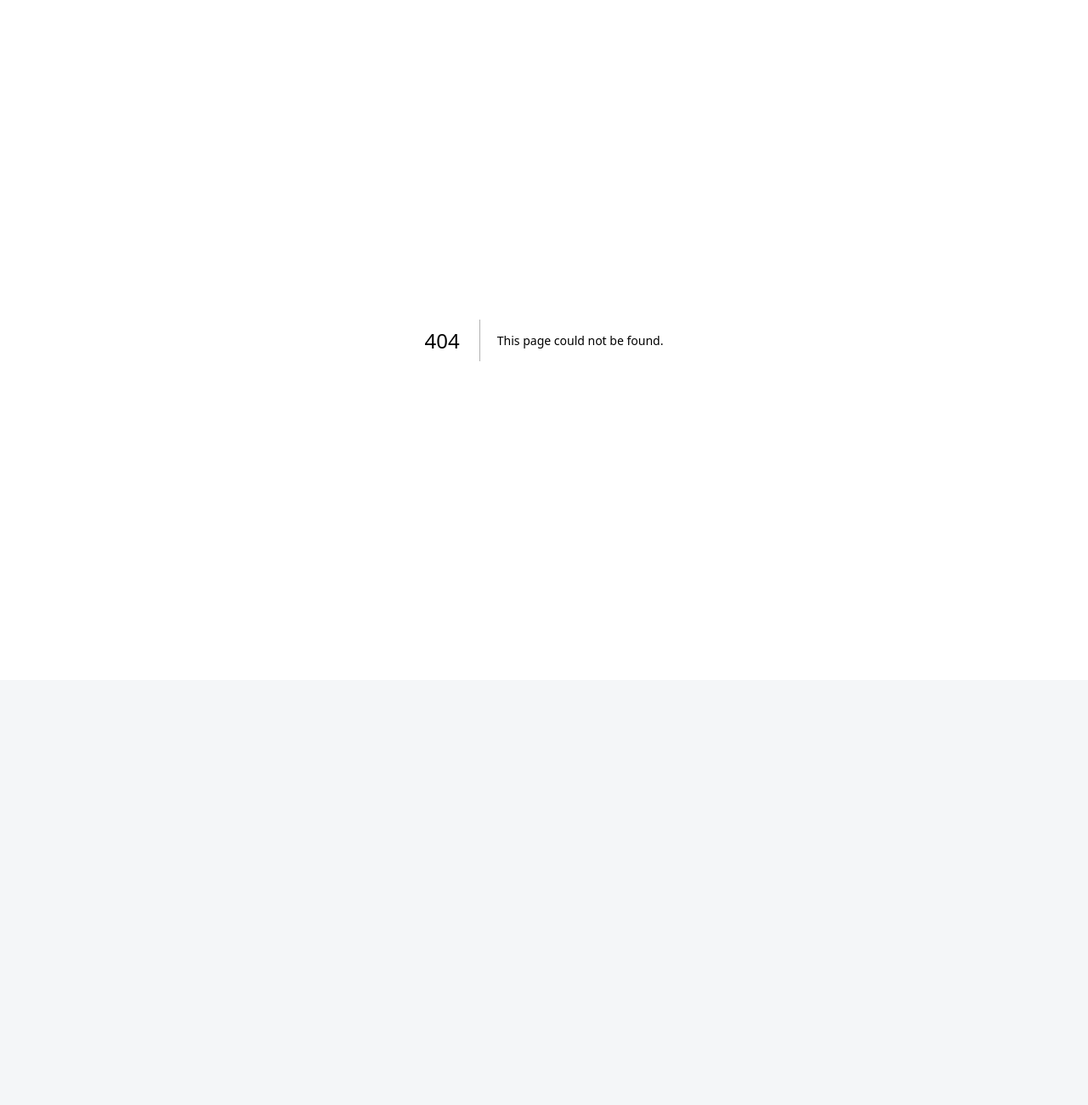
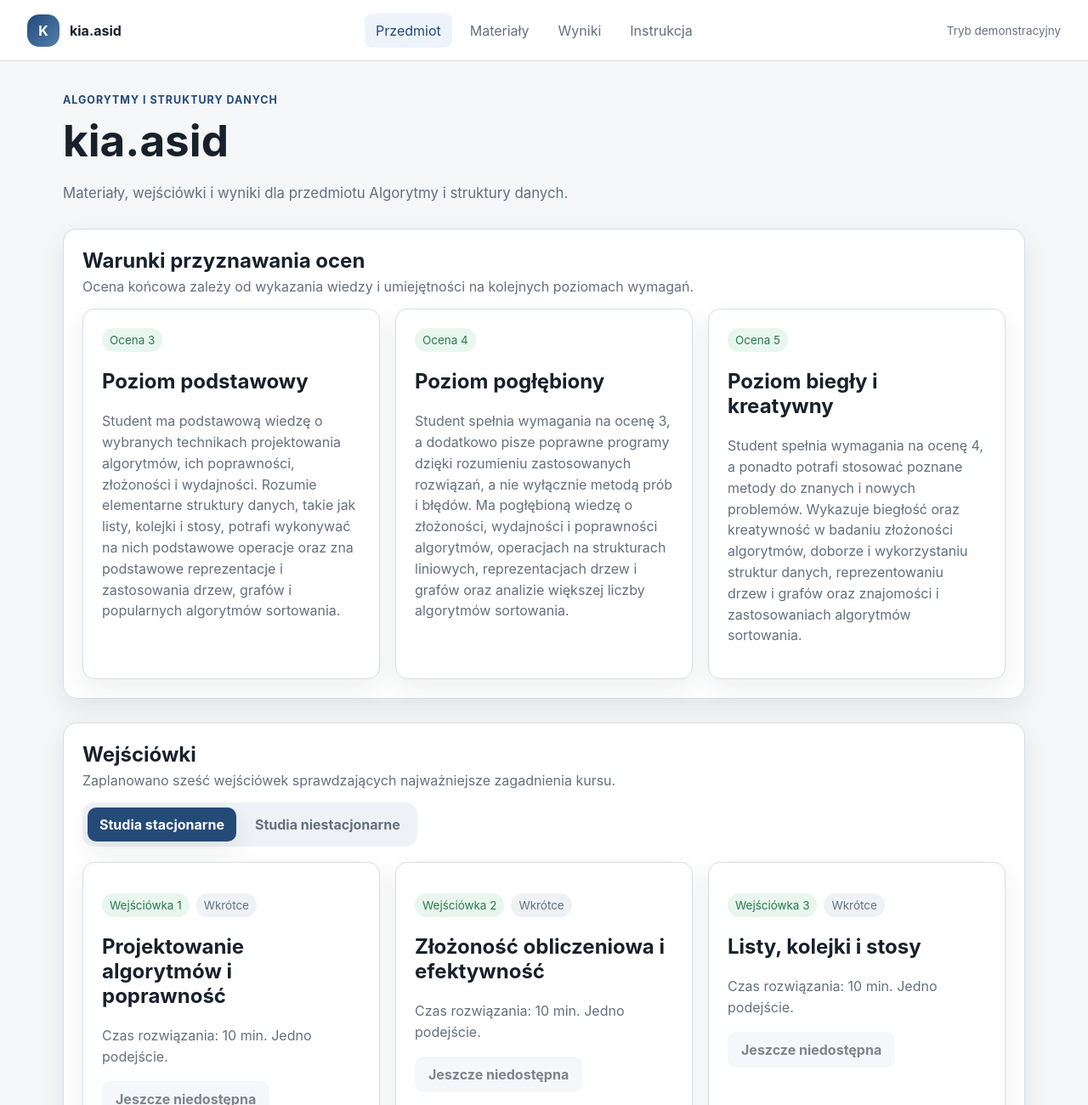
Before and after one commit to MatPomGit/kia, a Next.js app in the folder apps/web/: page /kia.asid in a window 1280 px wide. Before the commit this address had no page. Shown: the top 1300 px of the page at 85% size. Before the commit the page ends 800 px from the top, so only its background shows below. Built offline with nearby package versions, Linux system fonts and the light colour scheme.

Commit message:
Zmien trase przedmiotu na kia.asid

```diff
--- /dev/null
+++ b/apps/web/app/kia.asid/page.tsx
@@ -0,0 +1,190 @@
+"use client";
+
+import Link from "next/link";
+import { useState } from "react";
+import { Header } from "@/components/Header";
+import { Footer } from "@/components/Footer";
+
+type StudyMode = "fullTime" | "partTime";
+
+type Quiz = {
+  label: string;
+  title: string;
+  time: string;
+  status: string;
+  available: boolean;
+};
+
+type GradeRequirement = {
+  grade: string;
+  title: string;
+  description: string;
+};
+
+type Material = {
+  label: string;
+  title: string;
+  description: string;
+};
+
+const studyModes: Array<{ id: StudyMode; label: string }> = [
+  { id: "fullTime", label: "Studia stacjonarne" },
+  { id: "partTime", label: "Studia niestacjonarne" },
+];
+
+const quizzes: Quiz[] = [
+  { label: "Wejściówka 1", title: "Projektowanie algorytmów i poprawność", time: "10 min", status: "Wkrótce", available: false },
+  { label: "Wejściówka 2", title: "Złożoność obliczeniowa i efektywność", time: "10 min", status: "Wkrótce", available: false },
+  { label: "Wejściówka 3", title: "Listy, kolejki i stosy", time: "10 min", status: "Wkrótce", available: false },
+  { label: "Wejściówka 4", title: "Drzewa i ich reprezentacje", time: "10 min", status: "Wkrótce", available: false },
+  { label: "Wejściówka 5", title: "Grafy i podstawowe zastosowania", time: "10 min", status: "Wkrótce", available: false },
+  { label: "Wejściówka 6", title: "Algorytmy sortowania", time: "10 min", status: "Wkrótce", available: false },
+];
+
+const quizzesByMode: Record<StudyMode, Quiz[]> = {
+  fullTime: quizzes,
+  partTime: quizzes,
+};
+
+const gradeRequirements: GradeRequirement[] = [
+  {
+    grade: "3",
+    title: "Poziom podstawowy",
+    description:
+      "Student ma podstawową wiedzę o wybranych technikach projektowania algorytmów, ich poprawności, złożoności i wydajności. Rozumie elementarne struktury danych, takie jak listy, kolejki i stosy, potrafi wykonywać na nich podstawowe operacje oraz zna podstawowe reprezentacje i zastosowania drzew, grafów i popularnych algorytmów sortowania.",
+  },
+  {
+    grade: "4",
+    title: "Poziom pogłębiony",
+    description:
+      "Student spełnia wymagania na ocenę 3, a dodatkowo pisze poprawne programy dzięki rozumieniu zastosowanych rozwiązań, a nie wyłącznie metodą prób i błędów. Ma pogłębioną wiedzę o złożoności, wydajności i poprawności algorytmów, operacjach na strukturach liniowych, reprezentacjach drzew i grafów oraz analizie większej liczby algorytmów sortowania.",
+  },
+  {
+    grade: "5",
+    title: "Poziom biegły i kreatywny",
+    description:
+      "Student spełnia wymagania na ocenę 4, a ponadto potrafi stosować poznane metody do znanych i nowych problemów. Wykazuje biegłość oraz kreatywność w badaniu złożoności algorytmów, doborze i wykorzystaniu struktur danych, reprezentowaniu drzew i grafów oraz znajomości i zastosowaniach algorytmów sortowania.",
+  },
+];
+
+const materials: Material[] = [
+  { label: "Laboratorium 1", title: "Techniki projektowania algorytmów", description: "Poprawność, przejrzystość i sposoby usprawniania rozwiązań algorytmicznych." },
+  { label: "Laboratorium 2", title: "Złożoność i wydajność", description: "Analiza czasu działania, pamięci oraz znaczenie poprawności algorytmów." },
+  { label: "Laboratorium 3", title: "Listy, kolejki i stosy", description: "Elementarne struktury danych i podstawowe operacje wykonywane na tych strukturach." },
+  { label: "Laboratorium 4", title: "Drzewa", description: "Sposoby reprezentowania drzew oraz przykładowe zastosowania w rozwiązywaniu problemów." },
+  { label: "Laboratorium 5", title: "Grafy", description: "Reprezentacje grafów, podstawowe pojęcia i typowe zastosowania." },
+  { label: "Laboratorium 6", title: "Algorytmy sortowania", description: "Działanie popularnych metod sortowania i porównywanie ich złożoności." },
+  { label: "Laboratorium 7", title: "Powtórzenie i zadania przekrojowe", description: "Łączenie technik algorytmicznych, struktur danych oraz analizy złożoności w zadaniach problemowych." },
+];
+
+export default function AsdPage() {
+  const [quizMode, setQuizMode] = useState<StudyMode>("fullTime");
+  const [materialsMode, setMaterialsMode] = useState<StudyMode>("fullTime");
+
+  return (
+    <div className="shell">
+      <Header active="dashboard" title="kia.asid" />
+      <main id="main" className="container">
+        <section className="page-intro">
+          <span className="eyebrow">Algorytmy i struktury danych</span>
+          <h1>kia.asid</h1>
+          <p>Materiały, wejściówki i wyniki dla przedmiotu Algorytmy i struktury danych.</p>
+        </section>
+
+        <section className="tabbed-panel" aria-labelledby="grades-heading">
+          <div className="section-head compact">
+            <div>
+              <h2 id="grades-heading">Warunki przyznawania ocen</h2>
+              <p>Ocena końcowa zależy od wykazania wiedzy i umiejętności na kolejnych poziomach wymagań.</p>
+            </div>
+          </div>
+          <div className="grid">
+            {gradeRequirements.map((requirement) => (
+              <article className="card" key={requirement.grade}>
+                <span className="badge success">Ocena {requirement.grade}</span>
+                <h2>{requirement.title}</h2>
+                <p>{requirement.description}</p>
+              </article>
+            ))}
+          </div>
+        </section>
+
+        <section className="tabbed-panel" aria-labelledby="quizzes-heading">
+          <div className="section-head compact">
+            <div>
+              <h2 id="quizzes-heading">Wejściówki</h2>
+              <p>Zaplanowano sześć wejściówek sprawdzających najważniejsze zagadnienia kursu.</p>
+            </div>
+          </div>
+          <div className="tabs" role="tablist" aria-label="Tryb studiów dla wejściówek">
+            {studyModes.map((mode) => (
+              <button
+                aria-controls={`quizzes-${mode.id}`}
+                aria-selected={quizMode === mode.id}
+                className={quizMode === mode.id ? "active" : ""}
+                id={`quizzes-tab-${mode.id}`}
+                key={mode.id}
+                onClick={() => setQuizMode(mode.id)}
+                role="tab"
+                type="button"
+              >
+                {mode.label}
+              </button>
+            ))}
+          </div>
+          <div aria-labelledby={`quizzes-tab-${quizMode}`} className="grid" id={`quizzes-${quizMode}`} role="tabpanel">
+            {quizzesByMode[quizMode].map((quiz) => (
+              <article className="card" key={`${quiz.label}-${quiz.title}`}>
+                <div className="meta">
+                  <span className="badge success">{quiz.label}</span>
+                  <span className={`badge ${quiz.available ? "success" : ""}`}>{quiz.status}</span>
+                </div>
+                <h2>{quiz.title}</h2>
+                <p>Czas rozwiązania: {quiz.time}. Jedno podejście.</p>
+                {quiz.available ? <Link className="btn" href="/quiz/demo">Rozpocznij</Link> : <button className="btn secondary" disabled>Jeszcze niedostępna</button>}
+              </article>
+            ))}
+          </div>
+        </section>
+
+        <section className="tabbed-panel" aria-labelledby="materials-heading">
+          <div className="section-head compact">
+            <div>
+              <h2 id="materials-heading">Materiały i instrukcje</h2>
+              <p>Plan siedmiu stron laboratoriów ułożony w kolejności realizacji dla wybranego trybu studiów.</p>
+            </div>
+          </div>
+          <div className="tabs" role="tablist" aria-label="Tryb studiów dla materiałów">
+            {studyModes.map((mode) => (
+              <button
+                aria-controls={`materials-${mode.id}`}
+                aria-selected={materialsMode === mode.id}
+                className={materialsMode === mode.id ? "active" : ""}
+                id={`materials-tab-${mode.id}`}
+                key={mode.id}
+                onClick={() => setMaterialsMode(mode.id)}
+                role="tab"
+                type="button"
+              >
+                {mode.label}
+              </button>
+            ))}
+          </div>
+          <div aria-labelledby={`materials-tab-${materialsMode}`} className="grid" id={`materials-${materialsMode}`} role="tabpanel">
+            {materials.map((material) => (
+              <article className="card" key={`${materialsMode}-${material.label}-${material.title}`}>
+                <span className="badge success">{material.label}</span>
+                <h2>{material.title}</h2>
+                <p>{material.description}</p>
+                <div className="card-actions">
+                  <button className="btn secondary" disabled>Strona laboratorium w przygotowaniu</button>
+                </div>
+              </article>
+            ))}
+          </div>
+        </section>
+      </main>
+      <Footer />
+    </div>
+  );
+}
--- a/apps/web/app/page.tsx
+++ b/apps/web/app/page.tsx
@@ -7,7 +7,7 @@ import { DEMO_PASSWORD, DEMO_USERNAME, loginInstructor } from "@/lib/auth";
 
 const subjects = [
   { name: "Narzędzia dla programistów", href: "/kia.ndp", available: true },
-  { name: "Algorytmy i struktury danych", href: "#", available: false },
+  { name: "Algorytmy i struktury danych", href: "/kia.asid", available: true },
   { name: "Programowanie aplikacji mobilnych", href: "#", available: false },
   { name: "Programowanie gier komputerowych", href: "#", available: false },
   { name: "Informatyka afektywna", href: "#", available: false },
--- a/apps/web/lib/version.generated.ts
+++ b/apps/web/lib/version.generated.ts
@@ -1,3 +1,3 @@
 // Plik generowany automatycznie. Nie edytuj ręcznie.
-export const APP_VERSION = "1.0.0+local";
-export const APP_BUILD_DATE = "2026-06-29T12:29:57.979Z";
+export const APP_VERSION = "1.0.37+e91612e";
+export const APP_BUILD_DATE = "2026-07-01T12:26:23.979Z";
```
Also changed, not shown: 1 other file (tests, documents, lock files or other folders).
